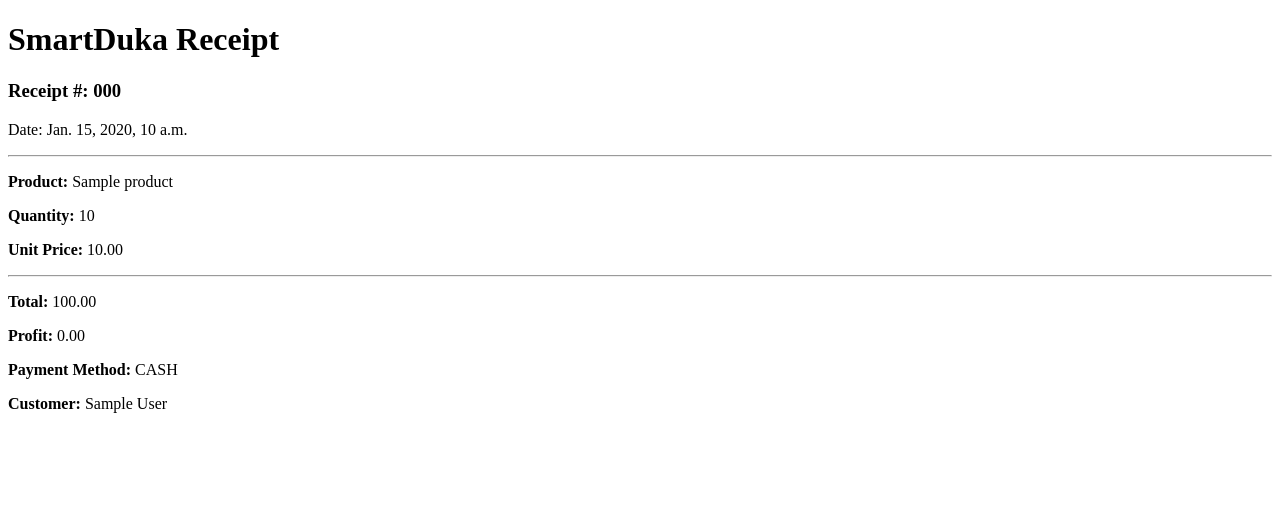
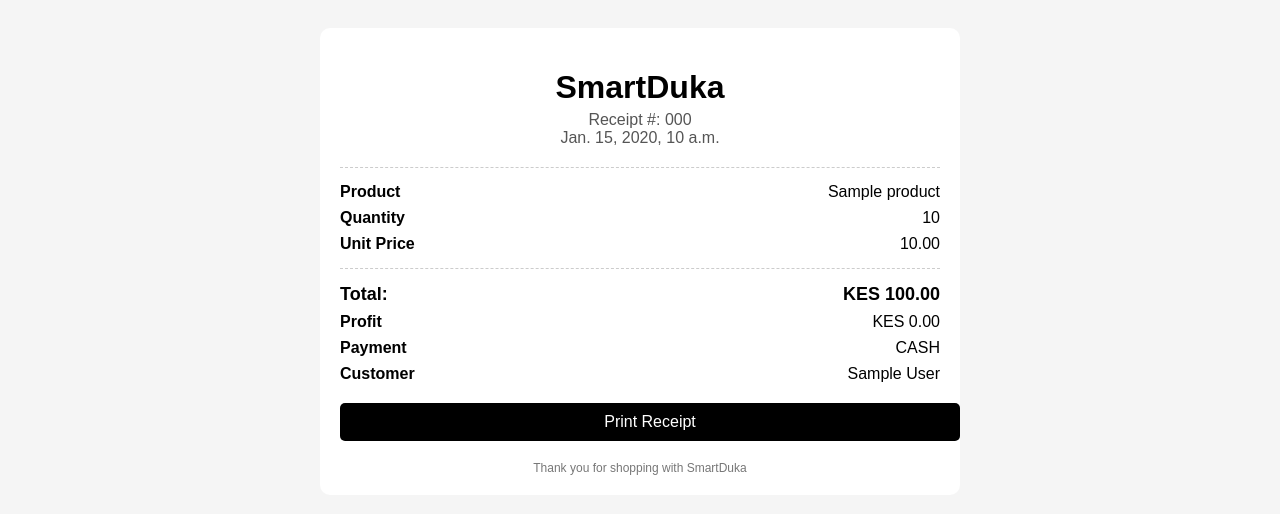
Before and after one commit to Michael-Nyawade/smart-duka, a Django app: page /sales/receipt/000/ in a window 1280 px wide. Shown: the top 514 px of the page. Run offline with Django 5.2, Linux system fonts and the light colour scheme; tables that the repository leaves empty hold one stand-in row (values such as "Sample post").

Commit message:
Improved receipt UI with printable invoice layout

```diff
--- a/templates/sales/receipt.html
+++ b/templates/sales/receipt.html
@@ -2,30 +2,147 @@
 <html>
 <head>
     <title>Receipt {{ sale.receipt_number }}</title>
+
+    <style>
+        body {
+            font-family: Arial, sans-serif;
+            background: #f5f5f5;
+            padding: 20px;
+        }
+
+        .receipt {
+            background: white;
+            max-width: 600px;
+            margin: auto;
+            padding: 20px;
+            border-radius: 10px;
+        }
+
+        h1 {
+            text-align: center;
+            margin-bottom: 5px;
+        }
+
+        .meta {
+            text-align: center;
+            margin-bottom: 20px;
+            color: #555;
+        }
+
+        .line {
+            border-top: 1px dashed #ccc;
+            margin: 15px 0;
+        }
+
+        .row {
+            display: flex;
+            justify-content: space-between;
+            margin: 8px 0;
+        }
+
+        .label {
+            font-weight: bold;
+        }
+
+        .total {
+            font-size: 18px;
+            font-weight: bold;
+            text-align: right;
+        }
+
+        .footer {
+            text-align: center;
+            margin-top: 20px;
+            color: #777;
+            font-size: 12px;
+        }
+
+        .print-btn {
+            display: block;
+            width: 100%;
+            margin-top: 20px;
+            padding: 10px;
+            background: black;
+            color: white;
+            text-align: center;
+            border-radius: 5px;
+            text-decoration: none;
+        }
+
+        @media print {
+            .print-btn {
+                display: none;
+            }
+
+            body {
+                background: white;
+            }
+
+            .receipt {
+                box-shadow: none;
+            }
+        }
+    </style>
 </head>
+
 <body>
 
-    <h1>SmartDuka Receipt</h1>
+<div class="receipt">
 
-    <h3>Receipt #: {{ sale.receipt_number }}</h3>
-    <p>Date: {{ sale.created_at }}</p>
+    <h1>SmartDuka</h1>
+    <div class="meta">
+        Receipt #: {{ sale.receipt_number }} <br>
+        {{ sale.created_at }}
+    </div>
 
-    <hr>
+    <div class="line"></div>
 
-    <p><strong>Product:</strong> {{ sale.product.name }}</p>
-    <p><strong>Quantity:</strong> {{ sale.quantity }}</p>
-    <p><strong>Unit Price:</strong> {{ sale.selling_price }}</p>
+    <div class="row">
+        <div class="label">Product</div>
+        <div>{{ sale.product.name }}</div>
+    </div>
 
-    <hr>
+    <div class="row">
+        <div class="label">Quantity</div>
+        <div>{{ sale.quantity }}</div>
+    </div>
 
-    <p><strong>Total:</strong> {{ sale.total_amount }}</p>
-    <p><strong>Profit:</strong> {{ sale.profit }}</p>
+    <div class="row">
+        <div class="label">Unit Price</div>
+        <div>{{ sale.selling_price }}</div>
+    </div>
 
-    <p><strong>Payment Method:</strong> {{ sale.payment_method }}</p>
+    <div class="line"></div>
+
+    <div class="row total">
+        <div>Total:</div>
+        <div>KES {{ sale.total_amount }}</div>
+    </div>
+
+    <div class="row">
+        <div class="label">Profit</div>
+        <div>KES {{ sale.profit }}</div>
+    </div>
+
+    <div class="row">
+        <div class="label">Payment</div>
+        <div>{{ sale.payment_method }}</div>
+    </div>
 
     {% if sale.customer %}
-        <p><strong>Customer:</strong> {{ sale.customer.name }}</p>
+    <div class="row">
+        <div class="label">Customer</div>
+        <div>{{ sale.customer.name }}</div>
+    </div>
     {% endif %}
+
+    <a href="#" class="print-btn" onclick="window.print()">Print Receipt</a>
+
+    <div class="footer">
+        Thank you for shopping with SmartDuka
+    </div>
+
+</div>
 
 </body>
 </html>
```
